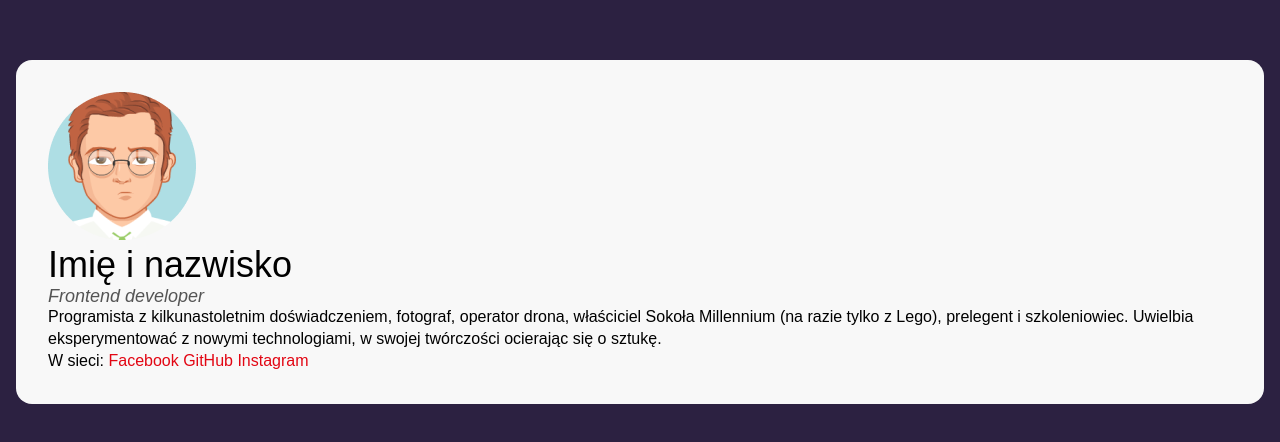
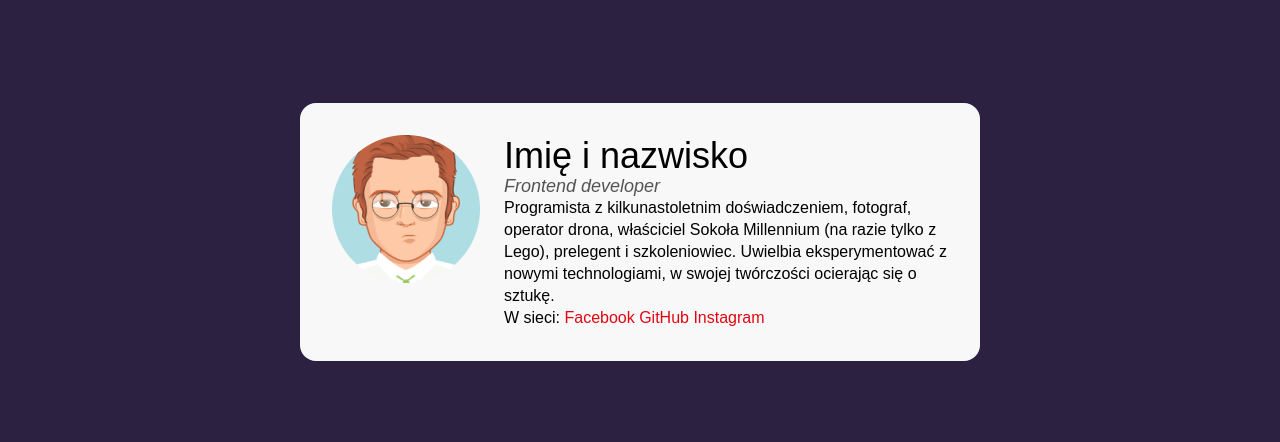
Before and after one commit to LuczynskiLukasz/business-card-2025, a plain HTML site: page index.html in a window 1280 px wide. Shown: the part 184-626 px from the top of the page. Drawn offline with Linux system fonts and the light colour scheme.

Commit message:
bem & flex

```diff
--- a/index.html
+++ b/index.html
@@ -13,8 +13,9 @@
 
 <body>
     <main class="card">
-        <article>
+        <article class="card__content">
             <img src="avatar.png" alt="avatar użytkownika">
+            <div class="card__info">
             <header>
                 <h1 class="card__name"> Imię i nazwisko</h1>
                 <p class="card__position">Frontend developer</p>
@@ -24,6 +25,7 @@
                 razie tylko z Lego), prelegent i szkoleniowiec. Uwielbia eksperymentować z nowymi technologiami, w
                 swojej twórczości ocierając się o sztukę. </p>
             <p class="card__description">W sieci: <a class="card__link" href="#"> Facebook</a> <a class="card__link" href="#">GitHub</a> <a class="card__link" href="#">Instagram</a></p>
+       </div>
         </article>
     </main>
 </body>
--- a/style.css
+++ b/style.css
@@ -12,6 +12,7 @@ body {
     background: #F8F8F8;
     border-radius: 16px;
     padding: 32px;
+    flex-basis: 616px;
 }
 
 .card__name {
@@ -37,3 +38,17 @@ body {
     color: #E20613;
     text-decoration: none;
 }
+
+.card__content {
+display: flex;
+align-items: flex-start;
+justify-content: center;
+flex-wrap: wrap;
+gap: 24px;
+
+}
+
+.card__info{
+    flex-basis: 380px;
+    flex-grow: 1;
+}
```
